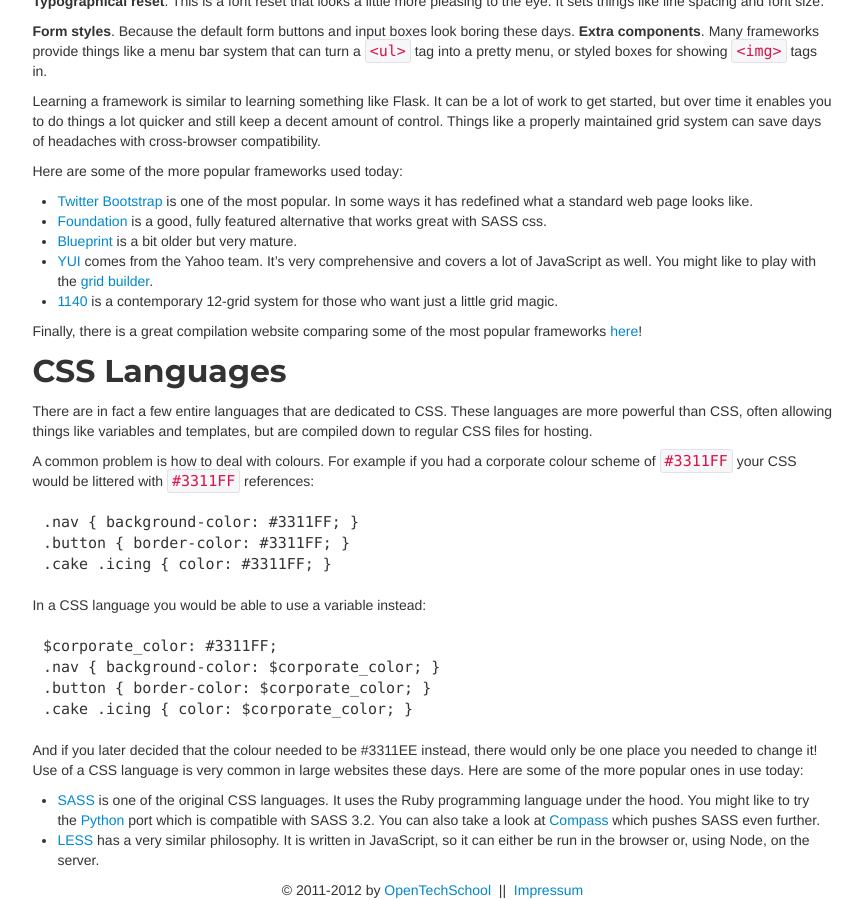
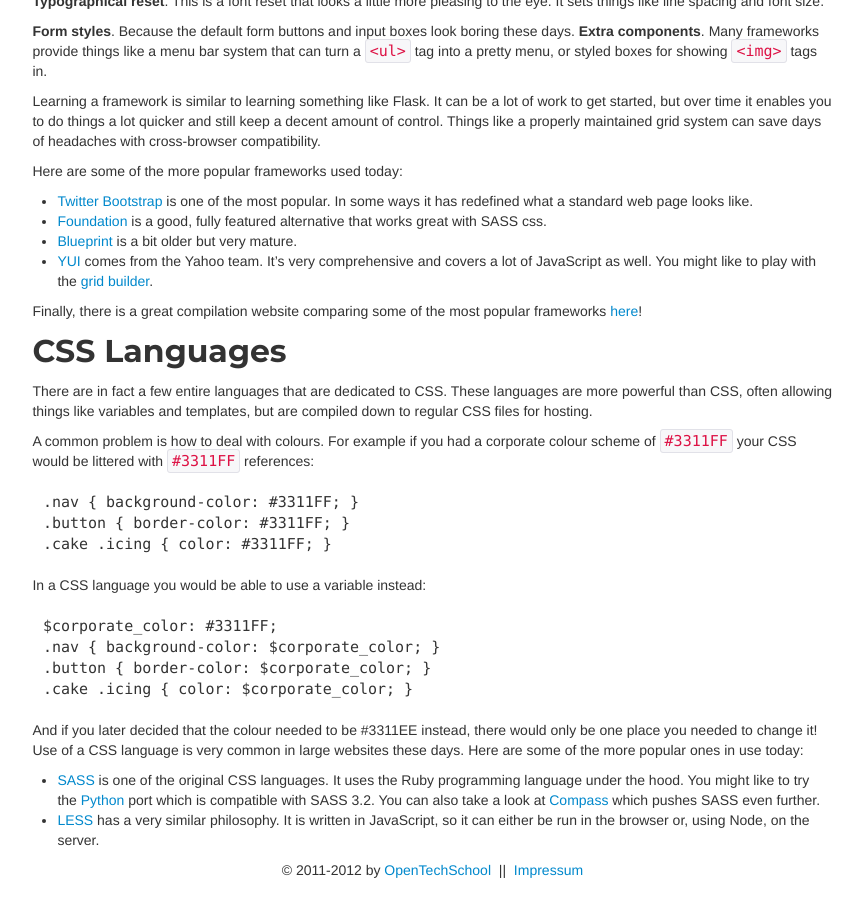
Before and after one commit to OpenTechSchool/python-flask, a Jekyll site: the page built from extras/css.md, in a window 1280 px wide and 900 px high, scrolled down 627 px. Shown: the whole window, without its empty margins (314-1177 px from the left). Built offline with Jekyll 4.4.1, drawn with Linux system fonts in a browser that asks for light colours.

Commit message:
1140 has been retired

```diff
--- a/extras/css.md
+++ b/extras/css.md
@@ -35,7 +35,6 @@ Here are some of the more popular frameworks used today:
 * [Foundation](http://foundation.zurb.com/) is a good, fully featured alternative that works great with SASS css.
 * [Blueprint](http://www.blueprintcss.org/) is a bit older but very mature.
 * [YUI](http://yuilibrary.com/) comes from the Yahoo team. It's very comprehensive and covers a lot of JavaScript as well. You might like to play with the [grid builder](http://yui.github.com/gridbuilder/).
-* [1140](http://cssgrid.net/) is a contemporary 12-grid system for those who want just a little grid magic.
 
 Finally, there is a great compilation website comparing some of the most popular frameworks [here](http://usablica.github.com/front-end-frameworks/compare.html)!
 
```
